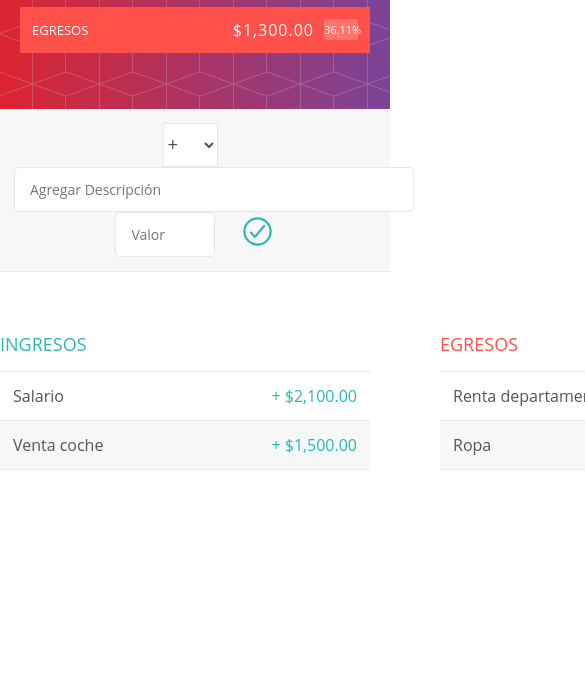
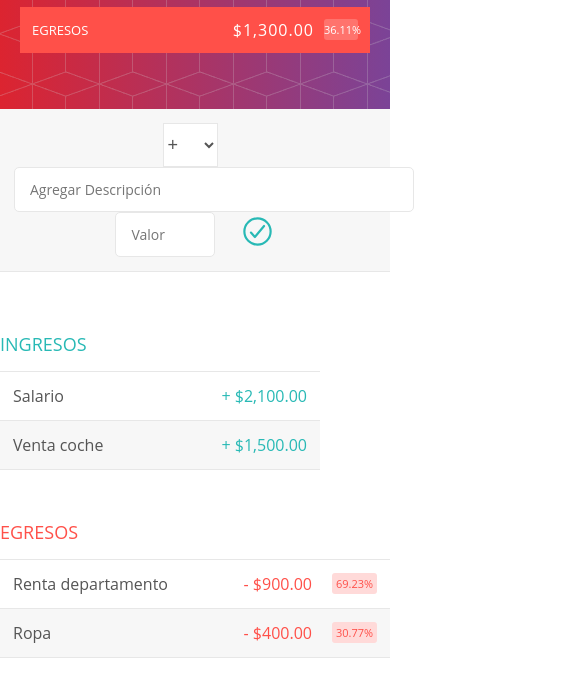
Before and after one commit to Edwardb11/app-presupuesto-js, a plain HTML site: page index.html in a window 390 px wide. Shown: the part 229-926 px from the top of the page, 585 px wide, since content can reach past the window. Before the commit the page ends 844 px from the top, so only its background shows below. Drawn offline with nearby package versions, Linux system fonts and the light colour scheme.

Commit message:
media query flexbox

```diff
--- a/css/estilos.css
+++ b/css/estilos.css
@@ -15,7 +15,6 @@ body {
     font-family: Open Sans;
     font-size: 16px;
     position: relative;
-    height: 100vh;
     font-weight: 400;
 }
 
@@ -28,9 +27,6 @@ body {
     background-size: cover;
     background-position: center;
     position: relative;
-    width: 100%;
-    padding-top: 150px;
-    padding-bottom: 100px;
     color: #fff;
     background: url(fondo.png), #7b4397;
     background: url(fondo.png), -webkit-gradient(linear, right top, left top, from(#7b4397), to(#dc2430));
@@ -171,17 +167,22 @@ body {
 .contenedor {
     width: 860px;
     margin: 60px auto;
+    display: flex;
+    flex-direction: row;
 }
 
 .ingreso {
     float: left;
     width: 370px;
     margin-right: 70px;
+    flex: 50%;
+
 }
 
 .egreso {
     float: left;
     width: 370px;
+    flex: 50%;
 }
 
 h2 {
@@ -256,3 +257,18 @@ h2 {
 .elemento:hover .elemento_eliminar--btn { display: block; }
 .elemento:hover .elemento_valor { transform: translateX(-20px); }
 .elemento:hover .elemento_porcentaje { transform: translateX(-20px); }
+
+/* Responsive layout - makes a one column-layout instead of two-column layout */
+@media (max-width: 800px) {
+    .contenedor {
+      flex-direction: column;
+      width: auto;
+    }
+    .ingreso{
+        width: auto;
+        margin-bottom: 50px;
+    }
+    .egreso{
+        width: auto;
+    }
+  }
```
